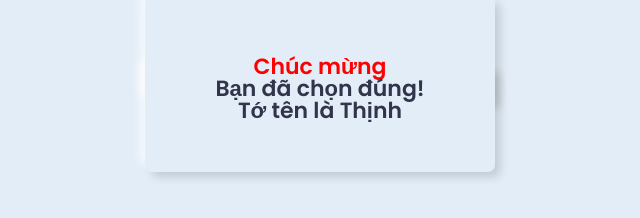
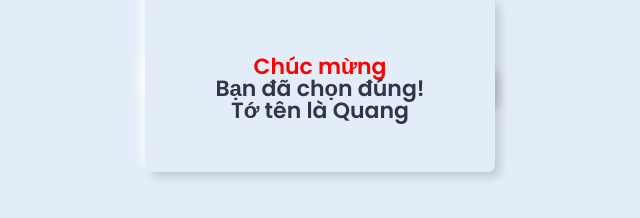
Before and after one commit to quThinh/Hi, a plain HTML site: page index.html in a window 1280 px wide. Both pictures are taken after a click on the element 558 px from the left and 477 px from the top of the page. Shown: the part 316-534 px from the top of the page, 320-960 px from the left. Drawn offline with Linux system fonts and the light colour scheme.

Commit message:
Update
1

```diff
--- a/index.html
+++ b/index.html
@@ -46,7 +46,7 @@
                         <h1>
                             <span style="color: red;">Chúc mừng</span>
                             <br> Bạn đã chọn đúng! <br>
-                            <span> Tớ tên là Thịnh </span>
+                            <span> Tớ tên là Quang </span>
                         </h1>
                     </div>
                     <div style="height: 30px;"></div>
```
